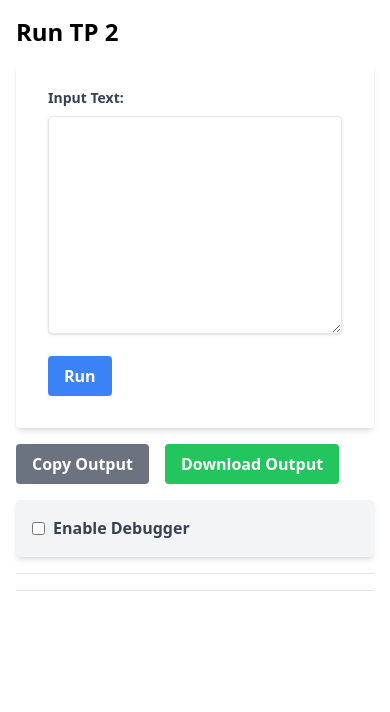
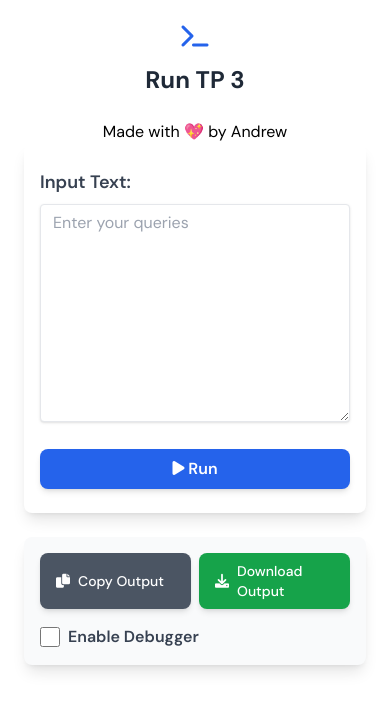
Before and after one commit to Andrew4Coding/teperunner, a Django app: page / in a window 390 px wide. Shown: the top 712 px of the page. Run offline with Django 4.2, Linux system fonts and the light colour scheme; some libraries are stand-ins or nearby versions.

Commit message:
feat: make responsive

```diff
--- a/main/templates/base.html
+++ b/main/templates/base.html
@@ -4,10 +4,41 @@
   <head>
     <meta charset="UTF-8" />
     <meta name="viewport" content="width=device-width, initial-scale=1.0" />
+    <link rel="preconnect" href="https://fonts.googleapis.com">
+    <link rel="preconnect" href="https://fonts.gstatic.com" crossorigin>
+    <link href="https://fonts.googleapis.com/css2?family=Catamaran:wght@100..900&family=DM+Sans:ital,opsz,wght@0,9..40,100..1000;1,9..40,100..1000&family=Manrope:wght@200..800&family=Poppins:ital,wght@0,100;0,200;0,300;0,400;0,500;0,600;0,700;0,800;0,900;1,100;1,200;1,300;1,400;1,500;1,600;1,700;1,800;1,900&display=swap" rel="stylesheet">
+    <!-- Add this in base.html in the <head> -->
+    <link href="https://cdnjs.cloudflare.com/ajax/libs/font-awesome/6.0.0-beta3/css/all.min.css" rel="stylesheet">
+
     <script src="https://cdn.tailwindcss.com"></script>
     {% block meta %} {% endblock meta %}
+    <script>
+        tailwind.config = {
+            theme: {
+                extend: {
+                    colors: {
+                        primary: '#1DA1F2',
+                        secondary: '#14171A',
+                        accent: '#657786',
+                        background: '#E1E8ED',
+                        foreground: '#F5F8FA',
+                    },
+                    fontFamily: {
+                        'Poppins': ['Poppins', 'sans-serif'],
+                        'Manrope': ['Manrope', 'sans-serif'],
+                        'DM-Sans': ['DM Sans', 'sans-serif'],
+                        'Catamaran': ['Catamaran', 'sans-serif'],
+                    },
+                },
+            },
+            variants: {
+                extend: {},
+            },
+            plugins: [],
+        };
+    </script>
   </head>
-  <body>
+  <body class="font-DM-Sans">
     {% block content %} {% endblock content %}
   </body>
 </html>
--- a/main/templates/main.html
+++ b/main/templates/main.html
@@ -1,89 +1,96 @@
 {% extends "base.html" %}
 {% block content %}
-    <div class="container mx-auto p-4">
-        <h1 class="text-2xl font-bold mb-4">Run TP 2</h1>
-        <form method="POST" class="bg-white shadow-md rounded px-8 pt-6 pb-8 mb-4">
+<div class="container mx-auto max-w-4xl p-6">
+    <h1 class="text-2xl sm:text-3xl font-bold text-gray-800 mb-6 flex flex-col sm:flex-row gap-4 items-center">
+        <i class="fas fa-terminal text-blue-600"></i>
+        <span>Run TP 3</span>
+    </h1>
+    <p class="text-center sm:text-left">
+        Made with 💖 by Andrew
+    </p>
+
+    <!-- Form Section -->
+    <form method="POST" class="bg-white shadow-lg rounded-lg px-4 sm:px-6 py-6 sm:py-8 mb-6">
         {% csrf_token %}
-            <div class="mb-4">
-                <label for="text" class="block text-gray-700 text-sm font-bold mb-2">Input Text:</label>
-                <textarea id="text" name="text" rows="10" cols="50" class="shadow appearance-none border rounded w-full py-2 px-3 text-gray-700 leading-tight focus:outline-none focus:shadow-outline">{{ input_text|default:"" }}</textarea>
+        <div class="mb-5">
+            <label for="text" class="block text-lg font-medium text-gray-700 mb-2 font-semibold">
+                Input Text:
+            </label>
+            <textarea placeholder="Enter your queries" id="text" name="text" rows="10"
+                class="shadow appearance-none border rounded w-full py-2 px-3 text-gray-700 leading-tight focus:outline-none focus:shadow-outline">{{ input_text|default:"" }}</textarea>
         </div>
-            <div class="flex items-center justify-between">
-                <button type="submit" class="bg-blue-500 hover:bg-blue-700 text-white font-bold py-2 px-4 rounded focus:outline-none focus:shadow-outline">Run</button>
+
+        <!-- Hidden Debugger Field -->
+        <input type="hidden" id="isDebug" name="isDebug" value="false">
+
+        <div class="flex justify-end">
+            <button type="submit"
+                class="bg-blue-600 hover:bg-blue-700 text-white font-semibold py-2 px-6 rounded-lg shadow-md transition w-full sm:w-auto">
+                <i class="fas fa-play"></i> Run
+            </button>
         </div>
     </form>
-        <!-- Debugger Toggle -->
-        <div class="my-4 flex gap-4">
-            <!-- Copy Button -->
-            <button
-                onclick="copyToClipboard()"
-                class="bg-gray-500 hover:bg-gray-700 text-white font-bold py-2 px-4 rounded focus:outline-none focus:shadow-outline">
-                Copy Output
+
+    <!-- Actions Section -->
+    <div class="bg-gray-50 shadow-lg rounded-lg p-4 sm:p-6 mb-6 flex flex-col sm:flex-row items-center gap-4">
+        <div class="w-full flex gap-2">
+            <button onclick="copyToClipboard()"
+                class="bg-gray-600 hover:bg-gray-700 text-white font-medium text-sm py-2 px-4 rounded-lg shadow-md transition flex gap-2 items-center w-full sm:w-auto">
+                <i class="fas fa-copy"></i> Copy Output
             </button>
-            <!-- Download Button -->
-            <a
-                id="download-btn"
-                class="bg-green-500 hover:bg-green-700 text-white font-bold py-2 px-4 rounded focus:outline-none focus:shadow-outline">
-                Download Output
+            <a id="download-btn"
+                class="bg-green-600 hover:bg-green-700 text-white font-medium text-sm py-2 px-4 rounded-lg shadow-md transition flex gap-2 items-center w-full sm:w-auto">
+                <i class="fas fa-download"></i> Download Output
             </a>
         </div>
-        <div class="bg-gray-100 p-4 rounded shadow-md">
-            <label class="inline-flex items-center">
-                <input type="checkbox" id="debugger-toggle" class="form-checkbox text-blue-600">
-                <span class="ml-2 text-gray-700 font-bold">Enable Debugger</span>
+        <label class="flex items-center gap-2 w-full sm:w-auto">
+            <input type="checkbox" id="debugger-toggle" class="w-5 h-5 text-blue-600 border-gray-300 rounded focus:ring-blue-500">
+            <span class="text-gray-700 font-semibold">Enable Debugger</span>
         </label>
     </div>
-        <hr class="my-4">
+
+    <!-- Output Section -->
     {% if output %}
-            <div class="bg-green-100 border-l-4 border-green-500 text-green-700 p-4 mb-4" role="alert">
-                <h2 class="text-xl font-bold mb-2">Output:</h2>
-                <pre id="output-text" class="whitespace-pre-wrap">{{ output }}</pre>
-
+    <div class="bg-green-50 border border-green-400 rounded-lg p-4 sm:p-6 mb-6">
+        <h2 class="text-lg font-bold text-green-700 mb-2"><i class="fas fa-check-circle"></i> Output:</h2>
+        <pre id="output-text" class="text-gray-800 whitespace-pre-wrap overflow-x-scroll md:overflow-x-hidden">{{ output }}</pre>
     </div>
     {% endif %}
+
+    <!-- Error Section -->
     {% if error %}
-            <div class="bg-red-100 border-l-4 border-red-500 text-red-700 p-4 mb-4" role="alert">
-                <h2 class="text-xl font-bold mb-2">Error:</h2>
-                <pre class="whitespace-pre-wrap">{{ error }}</pre>
+    <div class="bg-red-50 border border-red-400 rounded-lg p-4 sm:p-6 mb-6">
+        <h2 class="text-lg font-bold text-red-700 mb-2"><i class="fas fa-exclamation-circle"></i> Error:</h2>
+        <pre class="text-red-700 whitespace-pre-wrap">{{ error }}</pre>
         {% if details %}
-                    <h3 class="text-lg font-bold mt-2">Details:</h3>
-                    <pre class="whitespace-pre-wrap">{{ details }}</pre>
+        <h3 class="text-md font-semibold text-red-700 mt-4"><i class="fas fa-info-circle"></i> Details:</h3>
+        <pre class="text-red-600 whitespace-pre-wrap">{{ details }}</pre>
         {% endif %}
     </div>
     {% endif %}
-        <hr class="my-4">
 </div>
 
 <script>
-        let isDebuggerEnabled = false; // Debugger state
+    // Update the hidden field with debugger toggle value
+    document.getElementById('debugger-toggle').addEventListener('change', function () {
+        const isDebugField = document.getElementById('isDebug');
+        isDebugField.value = this.checked ? 'true' : 'false';
+        console.log(`Debugger is now ${isDebugField.value}`);
 
-        // Function to toggle debugger
-        document.getElementById('debugger-toggle').addEventListener('change', function () {
-            isDebuggerEnabled = this.checked;
-            console.log(`Debugger is now ${isDebuggerEnabled ? 'enabled' : 'disabled'}`);
+        // Set query parameter for debugging
+        const url = new URL(window.location.href);
+        url.searchParams.set('debug', isDebugField.value);
+        window.history.replaceState({}, '', url);
     });
 
-        // Function to log debug messages (only if debugger is enabled)
-        function logDebug(message) {
-            if (isDebuggerEnabled) {
-                console.log(`[DEBUG] ${message}`);
-            }
+    function copyToClipboard() {
+        const outputText = document.getElementById('output-text')?.innerText || '';
+        navigator.clipboard.writeText(outputText)
+            .then(() => alert('Output copied to clipboard!'))
+            .catch(err => console.error('Copy failed: ', err));
     }
 
-        // Function to copy the output text to clipboard
-        function copyToClipboard() {
-            const outputText = document.getElementById('output-text').innerText;
-            navigator.clipboard.writeText(outputText).then(() => {
-                alert('Output copied to clipboard!');
-                logDebug('Output copied to clipboard successfully.');
-            }).catch(err => {
-                console.error('Failed to copy text: ', err);
-                logDebug(`Copy to clipboard failed: ${err.message}`);
-            });
-        }
-
-        // Function to dynamically set the download button
-        document.addEventListener("DOMContentLoaded", function() {
+    document.addEventListener("DOMContentLoaded", function () {
         const outputText = document.getElementById('output-text')?.innerText || '';
         const downloadBtn = document.getElementById('download-btn');
         if (downloadBtn && outputText) {
@@ -91,28 +98,7 @@
             const url = URL.createObjectURL(blob);
             downloadBtn.href = url;
             downloadBtn.download = 'output.txt';
-                logDebug('Download button set with Blob URL.');
-            } else {
-                logDebug('No output text available for download.');
         }
-
-            const urlParams = new URLSearchParams(window.location.search);
-            const debugToggle = document.getElementById('debugger-toggle');
-
-            // Set the initial state of the checkbox based on the query parameter
-            debugToggle.checked = urlParams.get('debug') === 'true';
-
-            // Update the query parameter when the checkbox is toggled
-            debugToggle.addEventListener('change', function () {
-                const newUrlParams = new URLSearchParams(window.location.search);
-                if (this.checked) {
-                    newUrlParams.set('debug', 'true');
-                } else {
-                    newUrlParams.delete('debug');
-                }
-                const newUrl = `${window.location.pathname}?${newUrlParams.toString()}`;
-                window.history.replaceState({}, '', newUrl);
-            });
     });
 </script>
 {% endblock content %}
--- a/main/views.py
+++ b/main/views.py
@@ -1,5 +1,5 @@
 from django.shortcuts import render
-from django.http import HttpRequest
+from django.http import HttpRequest, JsonResponse
 from django.views.decorators.csrf import csrf_exempt
 from django_ratelimit.decorators import ratelimit
 import subprocess
@@ -44,3 +44,9 @@ def execute_jar(request: HttpRequest):
             return render(request, "main.html", {"error": "An error occurred", "details": str(e)})
 
     return render(request, "main.html", {"error": "Invalid HTTP method. Use GET or POST."})
+
+def sso_gateway(request: HttpRequest):
+    # Get Queries
+    query = request.GET
+
+    return JsonResponse({"token": query.get("token", "null")})
```
Lines whose indentation alone changed are shown as unchanged.
